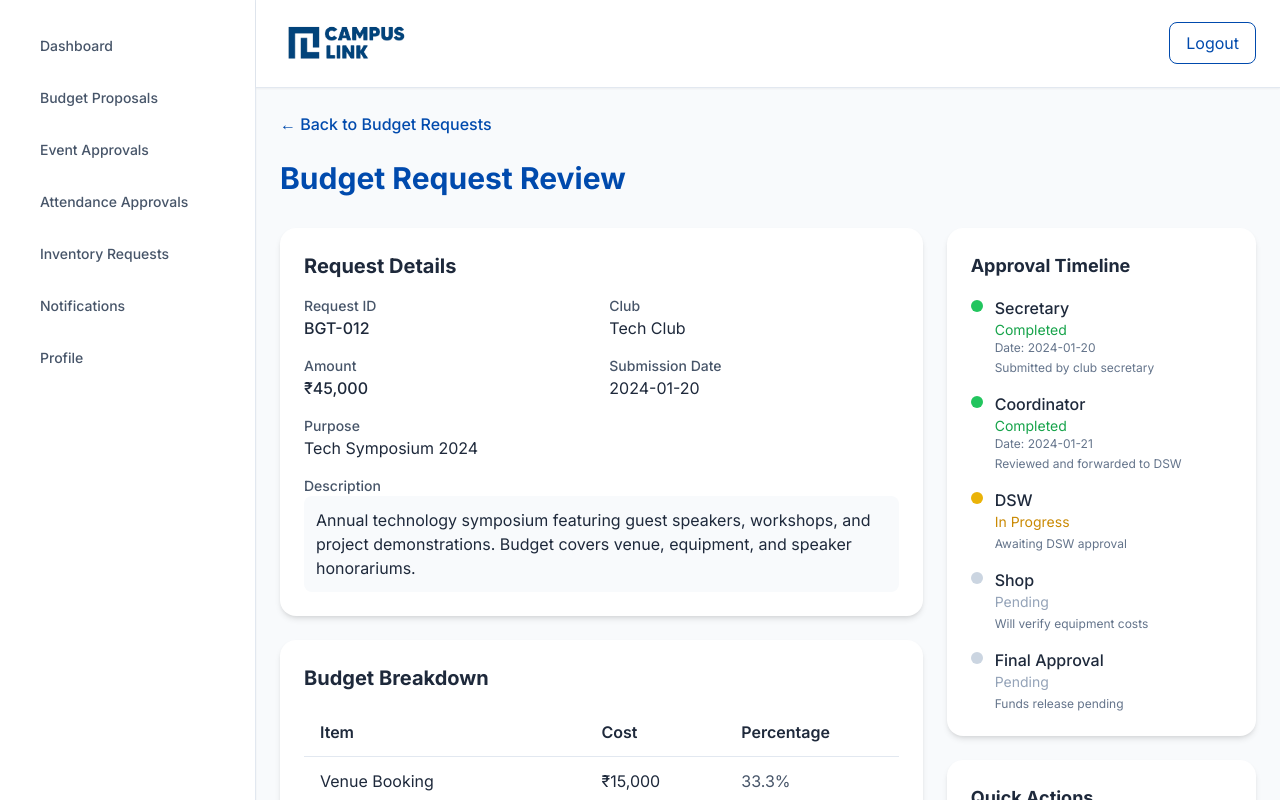
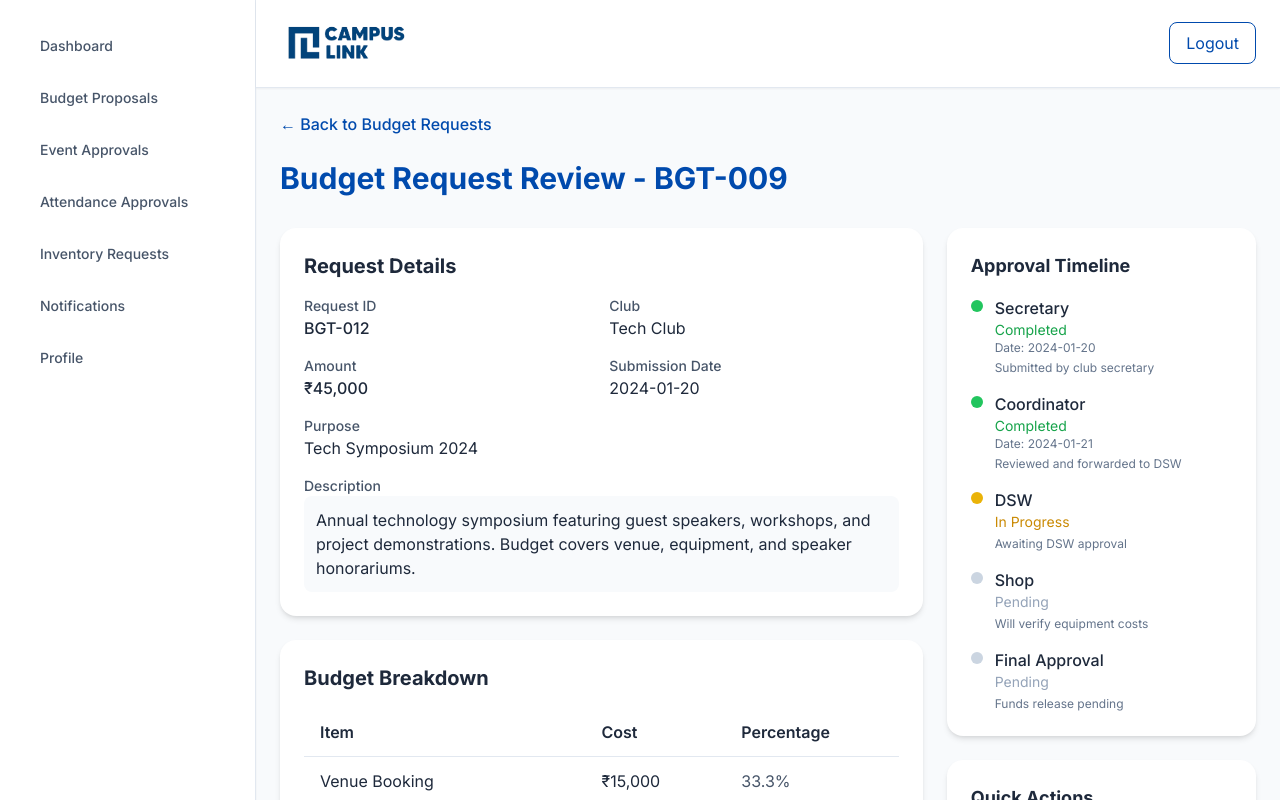
Before and after one commit to Akshit406/campusLink-project, a Next.js app: page /admin/budget/BGT-009 in a window 1280 px wide. Shown: the top 800 px of the page. Built offline with nearby package versions, Linux system fonts and the light colour scheme.

Commit message:
param fix

```diff
--- a/app/admin/budget/[id]/page.tsx
+++ b/app/admin/budget/[id]/page.tsx
@@ -1,7 +1,7 @@
 'use client';
 
 import Link from 'next/link';
-import { useState } from 'react';
+import { use, useState } from 'react';
 
 const mockBudgetRequest = {
   id: 'BGT-012',
@@ -32,14 +32,12 @@ const approvalTimeline = [
 ];
 
 type BudgetDetailPageProps = {
-  params: {
-    id: string;
-  };
+  params: Promise<{ id: string }>; // 👈 matches Next.js typing
 };
 
 
 export default function AdminBudgetDetailPage({ params }: BudgetDetailPageProps) {
-  const { id } = params;
+  const { id } = use(params);
   const [action, setAction] = useState('');
   const [comments, setComments] = useState('');
 
@@ -70,7 +68,7 @@ export default function AdminBudgetDetailPage({ params }: BudgetDetailPageProps)
         ← Back to Budget Requests
       </Link>
 
-      <h1 className="text-3xl font-bold text-[#004aad] mb-8">Budget Request Review</h1>
+      <h1 className="text-3xl font-bold text-[#004aad] mb-8">Budget Request Review - {id}</h1>
 
       <div className="grid grid-cols-1 lg:grid-cols-3 gap-6">
         {/* Main Content */}
```
